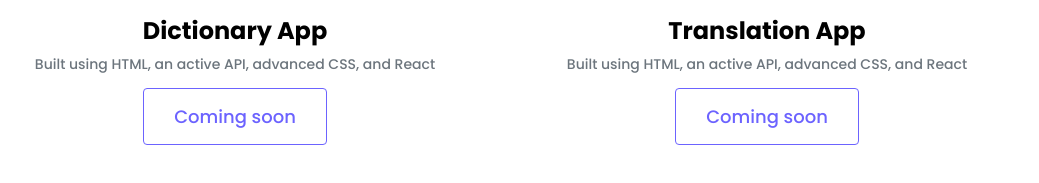
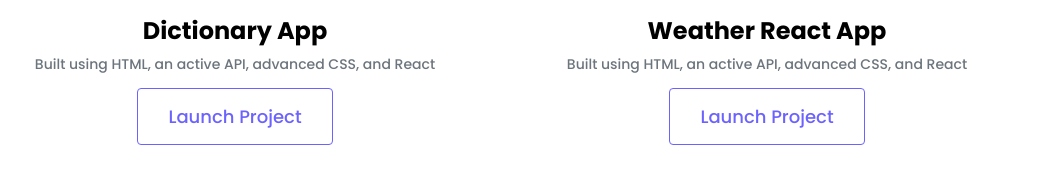
Before and after one commit to daryakut/-portfolio-project, a plain HTML site: page work.html in a window 1280 px wide. Shown: the part 1604-1787 px from the top of the page, without its empty margins (139-1178 px from the left). Drawn offline with nearby package versions, Linux system fonts and the light colour scheme.

Commit message:
new projects added

```diff
--- a/work.html
+++ b/work.html
@@ -105,24 +105,32 @@
               Built using HTML, an active API, advanced CSS, and React
             </p>
             <div class="text-center mt-4 mb-5">
-              <a href="#" class="btn-branding-outline" target="_blank" disabled
-                >Coming soon</a
+              <a
+                href="https://relaxed-griffin-3a55ba.netlify.app"
+                class="btn-branding-outline"
+                target="_blank"
+                disabled
+                >Launch Project</a
               >
             </div>
           </div>
           <div class="col-md-6 mb-4">
             <img
-              src="images/translation.png"
+              src="images/weatherReact.png"
               class="img-fluid mb-3 rounded"
-              alt="Translation project preview"
+              alt="Weather React project preview"
             />
-            <h3 class="text-center m-0">Translation App</h3>
+            <h3 class="text-center m-0">Weather React App</h3>
             <p class="text-center text-muted">
               Built using HTML, an active API, advanced CSS, and React
             </p>
             <div class="text-center mt-4 mb-5">
-              <a href="#" class="btn-branding-outline" target="_blank" disabled
-                >Coming soon</a
+              <a
+                href="https://moonlit-souffle-2cfa9b.netlify.app/"
+                class="btn-branding-outline"
+                target="_blank"
+                disabled
+                >Launch Project</a
               >
             </div>
           </div>
```
Also changed, not shown: index.html (+4 -5 lines), images/dictionary.png, images/weatherReact.png (added), 2 other files.
